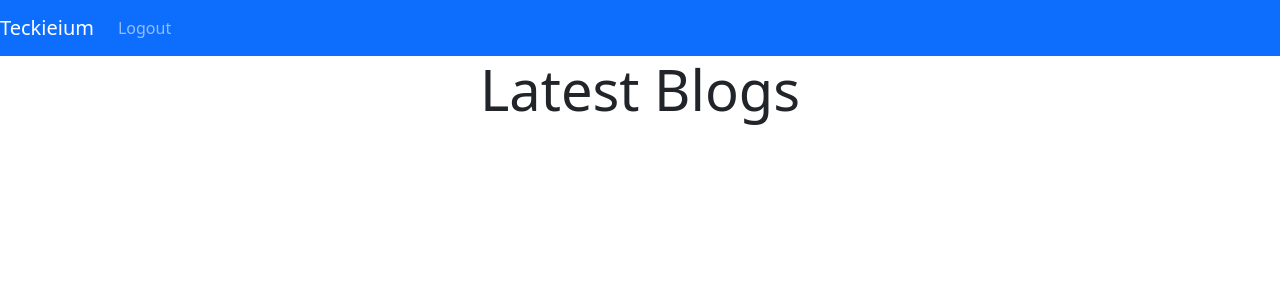
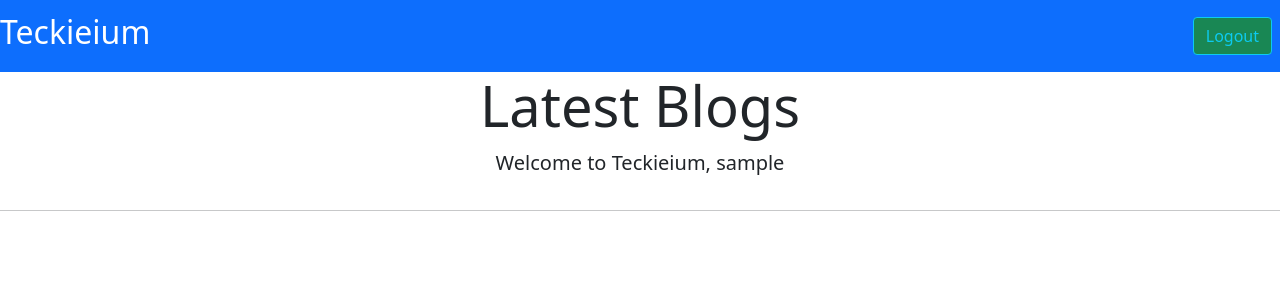
Before and after one commit to AswinAsok/Teckieium, a Django app: page /blog/ in a window 1280 px wide. Shown: the top 300 px of the page. Run offline with Django 3.2, Linux system fonts and the light colour scheme; the visitor is signed in with stand-in values (Sample User, id 1); data that the repository does not hold is empty.

Commit message:
Navbar Design Changes Made

```diff
--- a/Templates/blog.html
+++ b/Templates/blog.html
@@ -3,7 +3,7 @@
   <head>
     <meta charset="UTF-8" />
     <meta name="viewport" content="width=device-width, initial-scale=1.0" />
-    <title>Document</title>
+    <title>Blogs</title>
     <link
       href="https://cdn.jsdelivr.net/npm/bootstrap@5.0.0-beta1/dist/css/bootstrap.min.css"
       rel="stylesheet"
@@ -11,35 +11,66 @@
       crossorigin="anonymous"
     />
   </head>
+  <!---------------------------Navbar Starts----------------------->
   <nav class="navbar navbar-expand-lg navbar navbar-dark bg-primary">
-    <a class="navbar-brand" href="/blog">Teckieium</a>
-    <button class="navbar-toggler" type="button" data-toggle="collapse" data-target="#navbarNavDropdown" aria-controls="navbarNavDropdown" aria-expanded="false" aria-label="Toggle navigation">
+    <a class="navbar-brand ml-2" href="/blog"><h2>Teckieium</h2></a>
+    <button
+      class="navbar-toggler"
+      type="button"
+      data-toggle="collapse"
+      data-target="#navbarNavDropdown"
+      aria-controls="navbarNavDropdown"
+      aria-expanded="false"
+      aria-label="Toggle navigation"
+    >
       <span class="navbar-toggler-icon"></span>
     </button>
-    <div class="collapse navbar-collapse" id="navbarNavDropdown">
+    <div
+      class="collapse navbar-collapse d-flex justify-content-end"
+      id="navbarNavDropdown"
+    >
       <ul class="navbar-nav">
         {%if not user.is_authenticated %}
         <li class="nav-item">
-          <a class="nav-link" href="/accounts/login">Login</a>
+          <a class="nav-link" href="/accounts/login"
+            ><button class="btn bg-success btn-outline-info" type="submit">
+              Signin
+            </button></a
+          >
         </li>
         <li class="nav-item">
-          <a class="nav-link" href="/accounts/signup">Signup</a>
+          <a class="nav-link" href="/accounts/signup"
+            ><button class="btn bg-success btn-outline-info" type="submit">
+              Signup
+            </button></a
+          >
         </li>
-        {% endif %}
-        {% if user.is_authenticated %}
+        {% endif %} {% if user.is_authenticated %}
         <li class="nav-item">
-          <a class="nav-link" href="/accounts/logout">Logout</a>
+          <a class="nav-link" href="/accounts/logout"
+            ><button class="btn bg-success btn-outline-info" type="submit">
+              Logout
+            </button></a
+          >
         </li>
         {% endif %}
       </ul>
     </div>
   </nav>
+  <!---------------------------Navbar End----------------------->
+
   <body>
     <div class="jumbotron jumbotron-fluid">
       <div class="container d-flex justify-content-center">
         <h1 class="display-4">Latest Blogs</h1>
       </div>
+      <div class="d-flex justify-content-center">
+        {%if user.is_authenticated %}
+        <p class="lead">Welcome to Teckieium, {{user.username}}</p>
+        {%endif%}
+      </div>
     </div>
+    <hr>
     {%for Blog in Blogs%}
     <div class="container-fluid">
       <div class="card text-center m-5">
@@ -52,5 +83,12 @@
       </div>
     </div>
     {% endfor %}
+
+    <!-- JavaScript Bundle with Popper -->
+    <script
+      src="https://cdn.jsdelivr.net/npm/bootstrap@5.0.0-beta1/dist/js/bootstrap.bundle.min.js"
+      integrity="sha384-ygbV9kiqUc6oa4msXn9868pTtWMgiQaeYH7/t7LECLbyPA2x65Kgf80OJFdroafW"
+      crossorigin="anonymous"
+    ></script>
   </body>
 </html>
```
